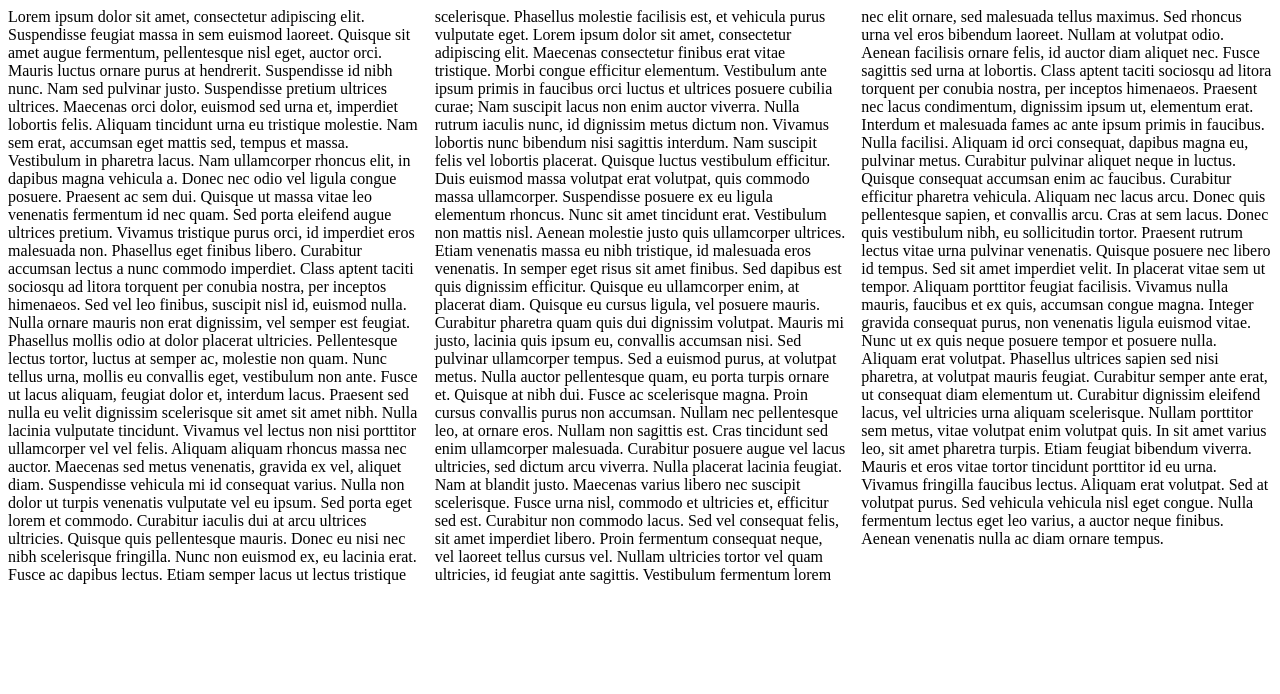
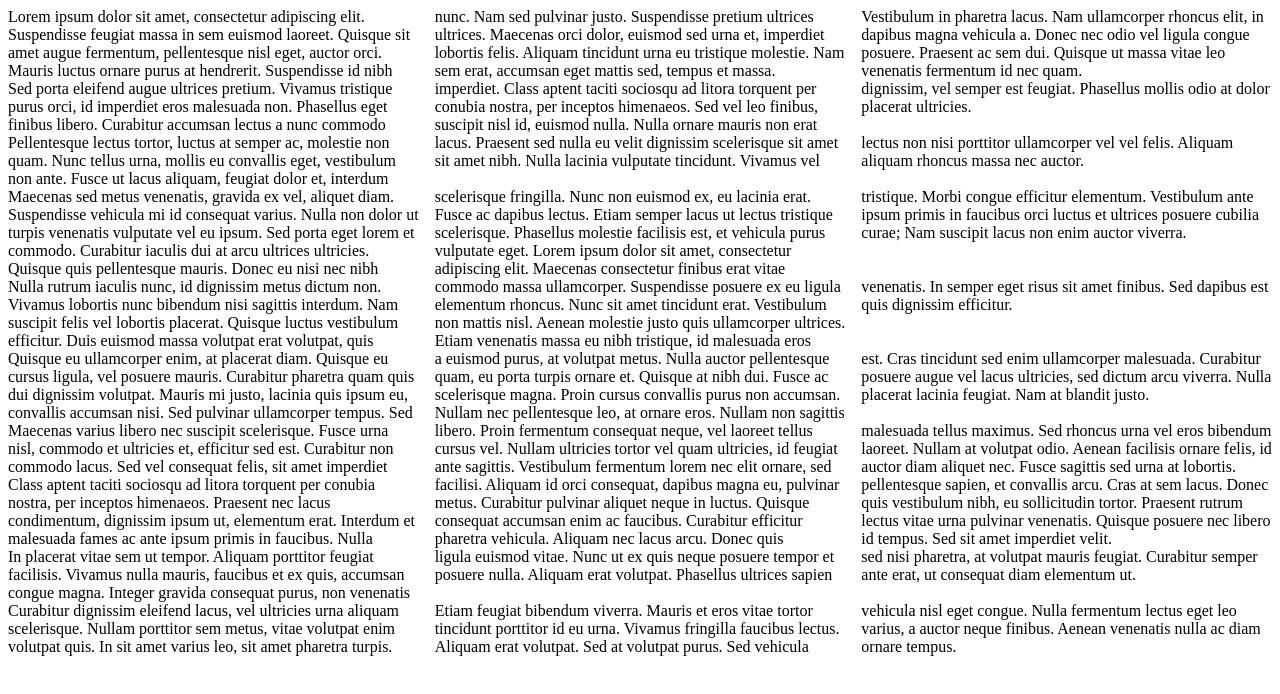
Before and after one commit to Mayonaka-7/Mayonaka-7.github.io, a plain HTML site: page index.html in a window 1280 px wide. Drawn offline with Linux system fonts and the light colour scheme.

Commit message:
multiple articles

```diff
--- a/index.html
+++ b/index.html
@@ -7,15 +7,34 @@
     </head>
     <body>
         <div>
-            <article>Lorem ipsum dolor sit amet, consectetur adipiscing elit. Suspendisse feugiat massa in sem euismod laoreet. Quisque sit amet augue fermentum, pellentesque nisl eget, auctor orci. Mauris luctus ornare purus at hendrerit. Suspendisse id nibh nunc. Nam sed pulvinar justo. Suspendisse pretium ultrices ultrices. Maecenas orci dolor, euismod sed urna et, imperdiet lobortis felis. Aliquam tincidunt urna eu tristique molestie. Nam sem erat, accumsan eget mattis sed, tempus et massa. Vestibulum in pharetra lacus. Nam ullamcorper rhoncus elit, in dapibus magna vehicula a. Donec nec odio vel ligula congue posuere. Praesent ac sem dui. Quisque ut massa vitae leo venenatis fermentum id nec quam.
+            <article>
+                Lorem ipsum dolor sit amet, consectetur adipiscing elit. Suspendisse feugiat massa in sem euismod laoreet. Quisque sit amet augue fermentum, pellentesque nisl eget, auctor orci. Mauris luctus ornare purus at hendrerit. Suspendisse id nibh nunc. Nam sed pulvinar justo. Suspendisse pretium ultrices ultrices. Maecenas orci dolor, euismod sed urna et, imperdiet lobortis felis. Aliquam tincidunt urna eu tristique molestie. Nam sem erat, accumsan eget mattis sed, tempus et massa. Vestibulum in pharetra lacus. Nam ullamcorper rhoncus elit, in dapibus magna vehicula a. Donec nec odio vel ligula congue posuere. Praesent ac sem dui. Quisque ut massa vitae leo venenatis fermentum id nec quam.
+            </article>
+            <article>
                 Sed porta eleifend augue ultrices pretium. Vivamus tristique purus orci, id imperdiet eros malesuada non. Phasellus eget finibus libero. Curabitur accumsan lectus a nunc commodo imperdiet. Class aptent taciti sociosqu ad litora torquent per conubia nostra, per inceptos himenaeos. Sed vel leo finibus, suscipit nisl id, euismod nulla. Nulla ornare mauris non erat dignissim, vel semper est feugiat. Phasellus mollis odio at dolor placerat ultricies.
+            </article>
+            <article>
                 Pellentesque lectus tortor, luctus at semper ac, molestie non quam. Nunc tellus urna, mollis eu convallis eget, vestibulum non ante. Fusce ut lacus aliquam, feugiat dolor et, interdum lacus. Praesent sed nulla eu velit dignissim scelerisque sit amet sit amet nibh. Nulla lacinia vulputate tincidunt. Vivamus vel lectus non nisi porttitor ullamcorper vel vel felis. Aliquam aliquam rhoncus massa nec auctor.
+            </article>
+            <article>
                 Maecenas sed metus venenatis, gravida ex vel, aliquet diam. Suspendisse vehicula mi id consequat varius. Nulla non dolor ut turpis venenatis vulputate vel eu ipsum. Sed porta eget lorem et commodo. Curabitur iaculis dui at arcu ultrices ultricies. Quisque quis pellentesque mauris. Donec eu nisi nec nibh scelerisque fringilla. Nunc non euismod ex, eu lacinia erat. Fusce ac dapibus lectus. Etiam semper lacus ut lectus tristique scelerisque. Phasellus molestie facilisis est, et vehicula purus vulputate eget. Lorem ipsum dolor sit amet, consectetur adipiscing elit. Maecenas consectetur finibus erat vitae tristique. Morbi congue efficitur elementum. Vestibulum ante ipsum primis in faucibus orci luctus et ultrices posuere cubilia curae; Nam suscipit lacus non enim auctor viverra.
+            </article>
+            <article>
                 Nulla rutrum iaculis nunc, id dignissim metus dictum non. Vivamus lobortis nunc bibendum nisi sagittis interdum. Nam suscipit felis vel lobortis placerat. Quisque luctus vestibulum efficitur. Duis euismod massa volutpat erat volutpat, quis commodo massa ullamcorper. Suspendisse posuere ex eu ligula elementum rhoncus. Nunc sit amet tincidunt erat. Vestibulum non mattis nisl. Aenean molestie justo quis ullamcorper ultrices. Etiam venenatis massa eu nibh tristique, id malesuada eros venenatis. In semper eget risus sit amet finibus. Sed dapibus est quis dignissim efficitur.
+            </article>
+            <article>
                 Quisque eu ullamcorper enim, at placerat diam. Quisque eu cursus ligula, vel posuere mauris. Curabitur pharetra quam quis dui dignissim volutpat. Mauris mi justo, lacinia quis ipsum eu, convallis accumsan nisi. Sed pulvinar ullamcorper tempus. Sed a euismod purus, at volutpat metus. Nulla auctor pellentesque quam, eu porta turpis ornare et. Quisque at nibh dui. Fusce ac scelerisque magna. Proin cursus convallis purus non accumsan. Nullam nec pellentesque leo, at ornare eros. Nullam non sagittis est. Cras tincidunt sed enim ullamcorper malesuada. Curabitur posuere augue vel lacus ultricies, sed dictum arcu viverra. Nulla placerat lacinia feugiat. Nam at blandit justo.
+            </article>
+            <article>
                 Maecenas varius libero nec suscipit scelerisque. Fusce urna nisl, commodo et ultricies et, efficitur sed est. Curabitur non commodo lacus. Sed vel consequat felis, sit amet imperdiet libero. Proin fermentum consequat neque, vel laoreet tellus cursus vel. Nullam ultricies tortor vel quam ultricies, id feugiat ante sagittis. Vestibulum fermentum lorem nec elit ornare, sed malesuada tellus maximus. Sed rhoncus urna vel eros bibendum laoreet. Nullam at volutpat odio. Aenean facilisis ornare felis, id auctor diam aliquet nec. Fusce sagittis sed urna at lobortis.
+            </article>
+            <article>
                 Class aptent taciti sociosqu ad litora torquent per conubia nostra, per inceptos himenaeos. Praesent nec lacus condimentum, dignissim ipsum ut, elementum erat. Interdum et malesuada fames ac ante ipsum primis in faucibus. Nulla facilisi. Aliquam id orci consequat, dapibus magna eu, pulvinar metus. Curabitur pulvinar aliquet neque in luctus. Quisque consequat accumsan enim ac faucibus. Curabitur efficitur pharetra vehicula. Aliquam nec lacus arcu. Donec quis pellentesque sapien, et convallis arcu. Cras at sem lacus. Donec quis vestibulum nibh, eu sollicitudin tortor. Praesent rutrum lectus vitae urna pulvinar venenatis. Quisque posuere nec libero id tempus. Sed sit amet imperdiet velit.
+            </article>
+            <article>
                 In placerat vitae sem ut tempor. Aliquam porttitor feugiat facilisis. Vivamus nulla mauris, faucibus et ex quis, accumsan congue magna. Integer gravida consequat purus, non venenatis ligula euismod vitae. Nunc ut ex quis neque posuere tempor et posuere nulla. Aliquam erat volutpat. Phasellus ultrices sapien sed nisi pharetra, at volutpat mauris feugiat. Curabitur semper ante erat, ut consequat diam elementum ut.
+            </article>
+            <article>
                 Curabitur dignissim eleifend lacus, vel ultricies urna aliquam scelerisque. Nullam porttitor sem metus, vitae volutpat enim volutpat quis. In sit amet varius leo, sit amet pharetra turpis. Etiam feugiat bibendum viverra. Mauris et eros vitae tortor tincidunt porttitor id eu urna. Vivamus fringilla faucibus lectus. Aliquam erat volutpat. Sed at volutpat purus. Sed vehicula vehicula nisl eget congue. Nulla fermentum lectus eget leo varius, a auctor neque finibus. Aenean venenatis nulla ac diam ornare tempus.
             </article>
         </div>
```
